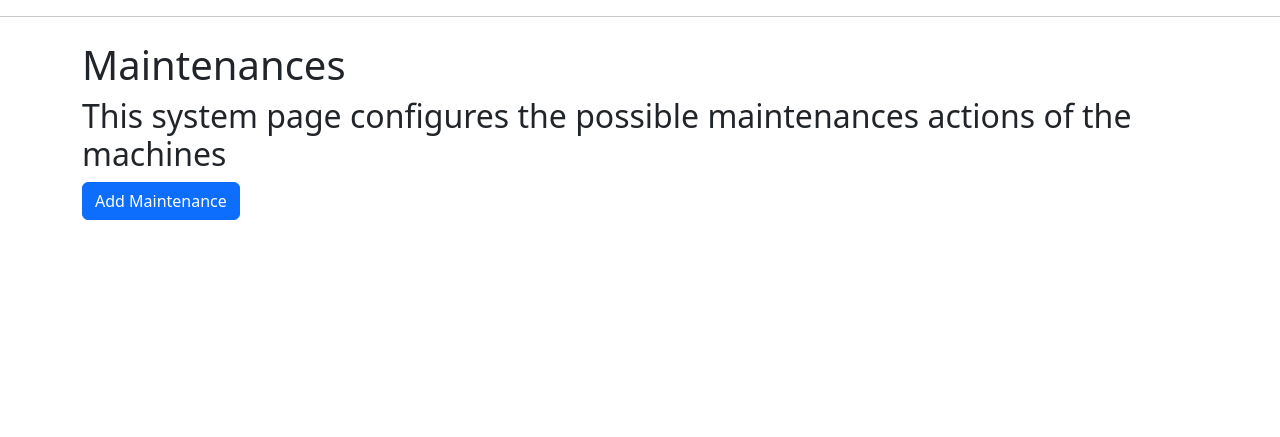
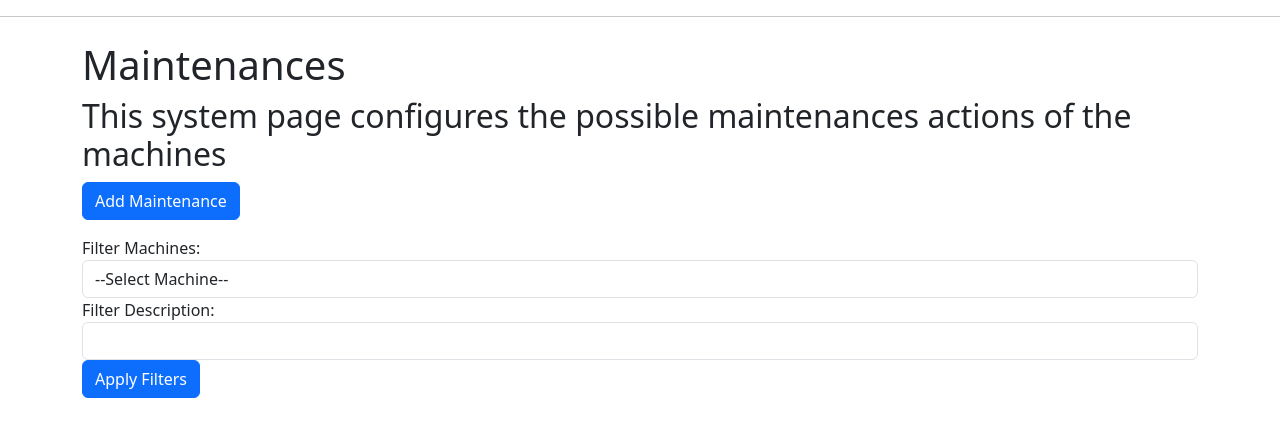
Before and after one commit to fablab-bergamo/FabOMatic-backend, a Flask app: page /maintenances in a window 1280 px wide. Shown: the part 56-493 px from the top of the page. Run offline with Flask 3, Linux system fonts and the light colour scheme; data that the repository does not hold is empty; some libraries are stand-ins or nearby versions.

Commit message:
Maintenances: added filters

```diff
--- a/src/rfid_backend_FABLAB_BG/flask_app/templates/view_maintenances.html
+++ b/src/rfid_backend_FABLAB_BG/flask_app/templates/view_maintenances.html
@@ -5,6 +5,24 @@
     <h1>Maintenances</h1>
     <h2>This system page configures the possible maintenances actions of the machines</h2>
     <a href="{{ url_for('add_maintenance') }}" class="btn btn-primary mb-3">Add Maintenance</a>
+    <form method="GET" action="{{ url_for('maintenances') }}">
+        <div class="form-group">
+            <label for="machineFilter">Filter Machines:</label>
+            <select id="machineFilter" name="machine" class="form-control">
+                <option value="">--Select Machine--</option>
+                {% for machine in machines %}
+                <option value="{{ machine.machine_id }}" {% if request.args.get('machine')|int==machine.machine_id
+                    %}selected{% endif %}>{{ machine.machine_name }}</option>
+                {% endfor %}
+            </select>
+        </div>
+        <div class="form-group">
+            <label for="descriptionFilter">Filter Description:</label>
+            <input type="text" id="descriptionFilter" name="description" class="form-control"
+                value="{{ request.args.get('description', '') }}">
+        </div>
+        <button type="submit" class="btn btn-primary">Apply Filters</button>
+    </form>
     <ul class="list-group">
         {% for maintenance in maintenances %}
         <li class="list-group-item d-flex justify-content-between align-items-center">
@@ -19,8 +37,10 @@
             </div>
             {% endif %}
             <div>
-                <a href="{{ url_for('edit_maintenance', maintenance_id=maintenance.maintenance_id) }}" class="btn btn-warning">Edit</a>
-                <a href="{{ url_for('delete_maintenance', maintenance_id=maintenance.maintenance_id) }}" class="btn btn-danger">Delete</a>
+                <a href="{{ url_for('edit_maintenance', maintenance_id=maintenance.maintenance_id) }}"
+                    class="btn btn-warning">Edit</a>
+                <a href="{{ url_for('delete_maintenance', maintenance_id=maintenance.maintenance_id) }}"
+                    class="btn btn-danger">Delete</a>
             </div>
         </li>
         {% endfor %}
--- a/src/rfid_backend_FABLAB_BG/web/routes_maintenance.py
+++ b/src/rfid_backend_FABLAB_BG/web/routes_maintenance.py
@@ -13,9 +13,21 @@ from .webapplication import DBSession, allowed_file, app, UPLOAD_FOLDER
 
 @app.route("/maintenances")
 def maintenances():
+    machine_filter = request.args.get("machine")
+    description_filter = request.args.get("description")
+
     session = DBSession()
-    maintenance_list = session.query(Maintenance).all()
-    return render_template("view_maintenances.html", maintenances=maintenance_list)
+    query = session.query(Maintenance).join(Maintenance.machine)
+
+    if machine_filter and machine_filter.isdigit():
+        query = query.filter(Machine.machine_id == int(machine_filter))
+    if description_filter:
+        query = query.filter(Maintenance.description.contains(description_filter))
+
+    maintenances = query.all()
+    machines = session.query(Machine).all()
+
+    return render_template("view_maintenances.html", maintenances=maintenances, machines=machines)
 
 
 @app.route("/maintenances/add", methods=["GET", "POST"])
```
